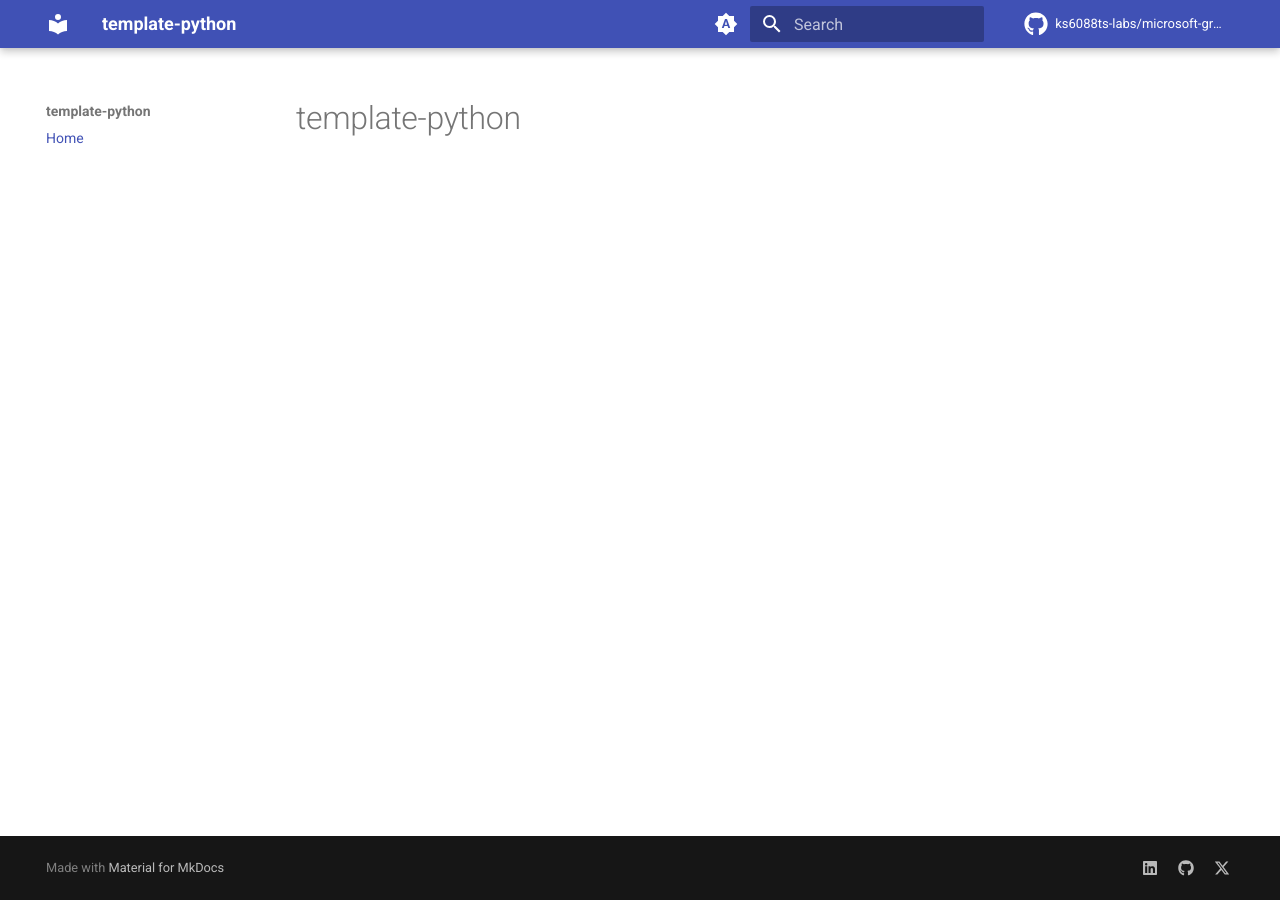
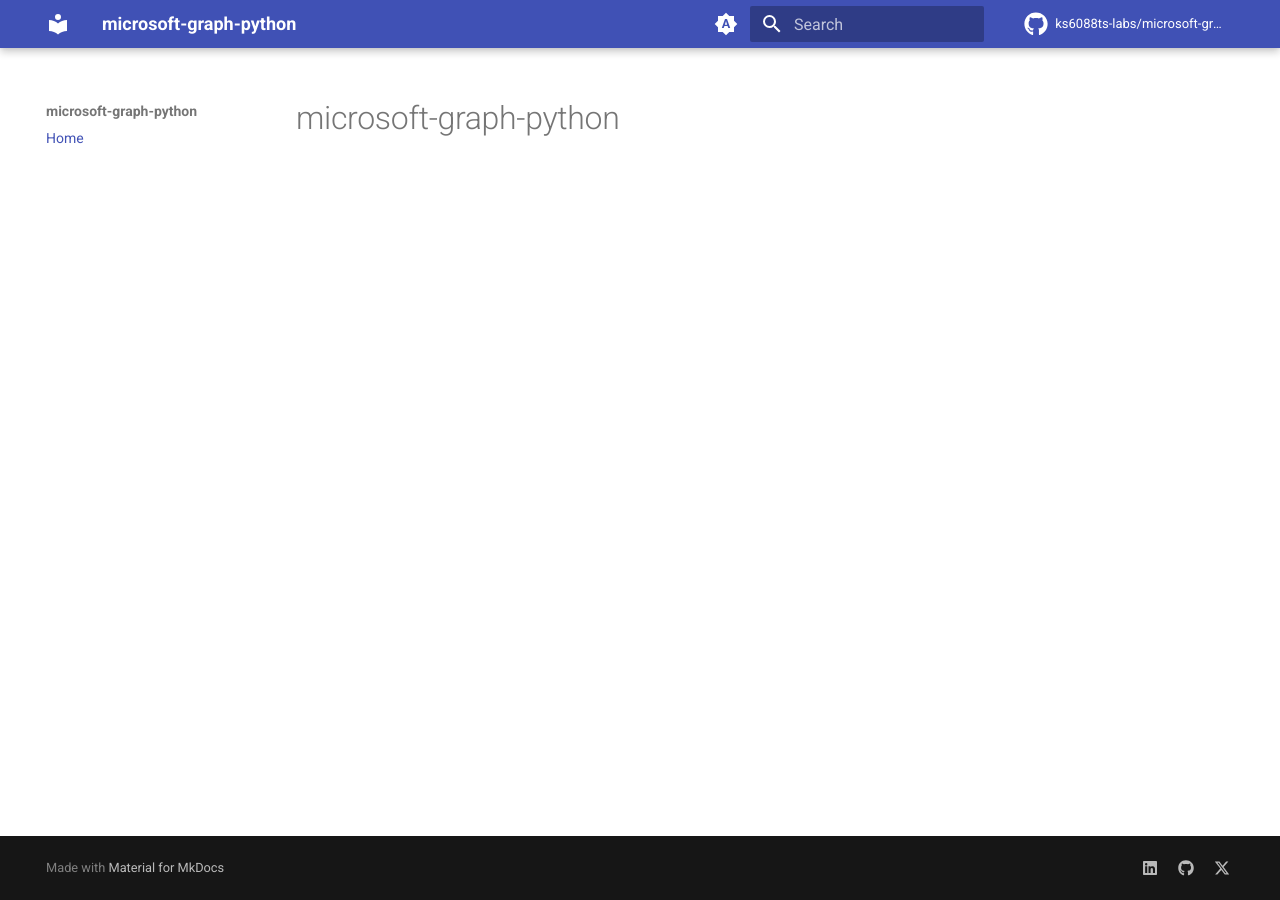
Before and after one commit to ks6088ts-labs/microsoft-graph-python, an MkDocs documentation site: the page built from docs/index.md, in a window 1280 px wide. Built offline with MkDocs 1.6.1 and Material for MkDocs 9.7.7, drawn with Linux system fonts in a browser that asks for light colours; comment, search, counter and statistics services are not loaded.

Commit message:
template-python -> microsoft-graph-python

```diff
--- a/README.md
+++ b/README.md
@@ -4,7 +4,7 @@
 [![ghcr-release](https://github.com/ks6088ts-labs/microsoft-graph-python/actions/workflows/ghcr-release.yaml/badge.svg)](https://github.com/ks6088ts-labs/microsoft-graph-python/actions/workflows/ghcr-release.yaml)
 [![docs](https://github.com/ks6088ts-labs/microsoft-graph-python/actions/workflows/github-pages.yaml/badge.svg)](https://github.com/ks6088ts-labs/microsoft-graph-python/actions/workflows/github-pages.yaml)
 
-# template-python
+# microsoft-graph-python
 
 This is a template repository for Python
 
--- a/docs/index.md
+++ b/docs/index.md
@@ -1 +1 @@
-# template-python
+# microsoft-graph-python
--- a/mkdocs.yml
+++ b/mkdocs.yml
@@ -1,5 +1,5 @@
 # yaml-language-server: $schema=https://squidfunk.github.io/mkdocs-material/schema.json
-site_name: template-python
+site_name: microsoft-graph-python
 site_url: ""
 repo_url: https://github.com/ks6088ts-labs/microsoft-graph-python
 repo_name: ks6088ts-labs/microsoft-graph-python
--- a/pyproject.toml
+++ b/pyproject.toml
@@ -1,5 +1,5 @@
 [project]
-name = "template-python"
+name = "microsoft-graph-python"
 version = "0.0.1"
 description = "A GitHub template repository for Python"
 readme = "README.md"
```
Also changed, not shown: 5 other files.
